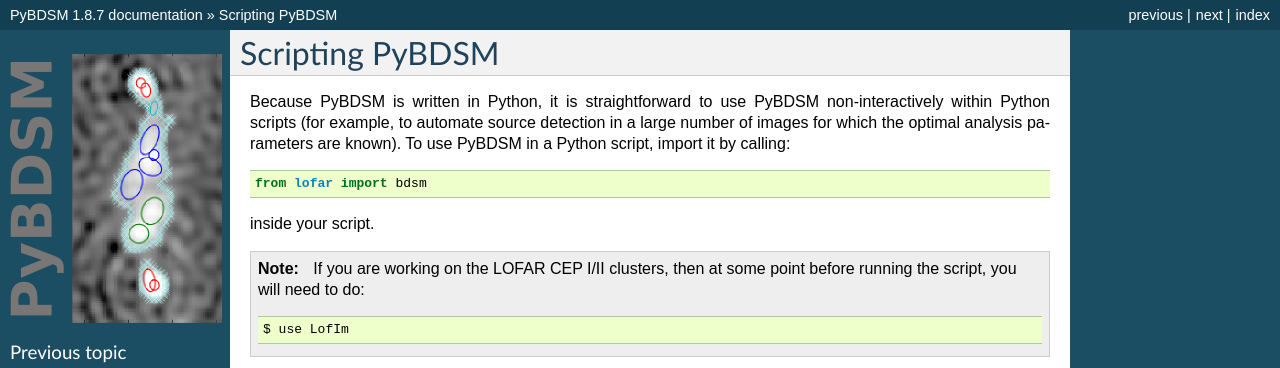
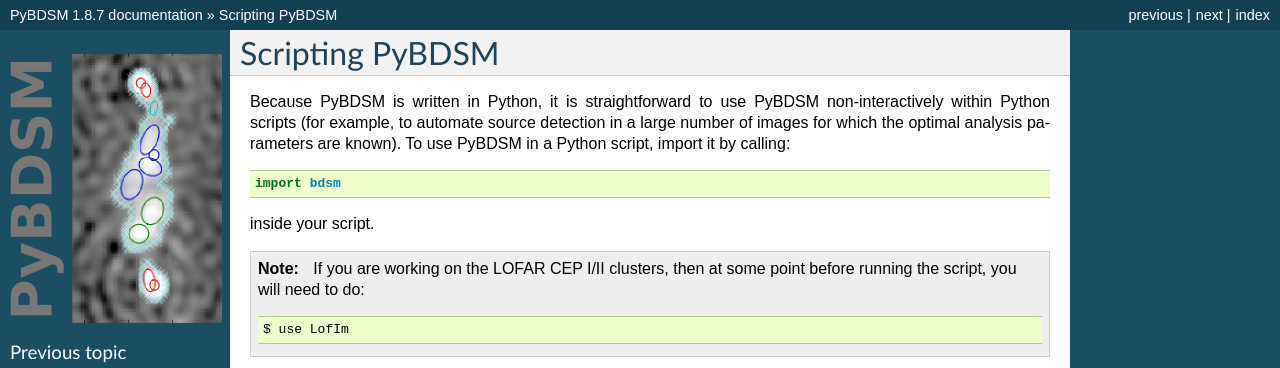
Before and after one commit to lofar-astron/PyBDSF, a Sphinx documentation site: the page built from doc/source/scripting.rst, in a window 1280 px wide. Shown: the top 368 px of the page. Built offline with Sphinx 7.4.7, drawn with Linux system fonts in a browser that asks for light colours; formulas are drawn with MathJax 3.

Commit message:
Fix some docs

```diff
--- a/doc/source/examples.rst
+++ b/doc/source/examples.rst
@@ -243,7 +243,7 @@
     # catalogs and residual and model images for each input image. Call it
     # with "python pybdsm_example.py"
 
-    from lofar import bdsm
+    import bdsm
 
     # Define the list of images to process and the parameter save file
     input_images = ['a2597.fits', 'a2256_1.fits', 'a2256_2.fits',
--- a/doc/source/scripting.rst
+++ b/doc/source/scripting.rst
@@ -6,7 +6,7 @@
 
 Because PyBDSM is written in Python, it is straightforward to use PyBDSM non-interactively within Python scripts (for example, to automate source detection in a large number of images for which the optimal analysis parameters are known). To use PyBDSM in a Python script, import it by calling::
 
-    from lofar import bdsm
+    import bdsm
 
 inside your script.
 
```
